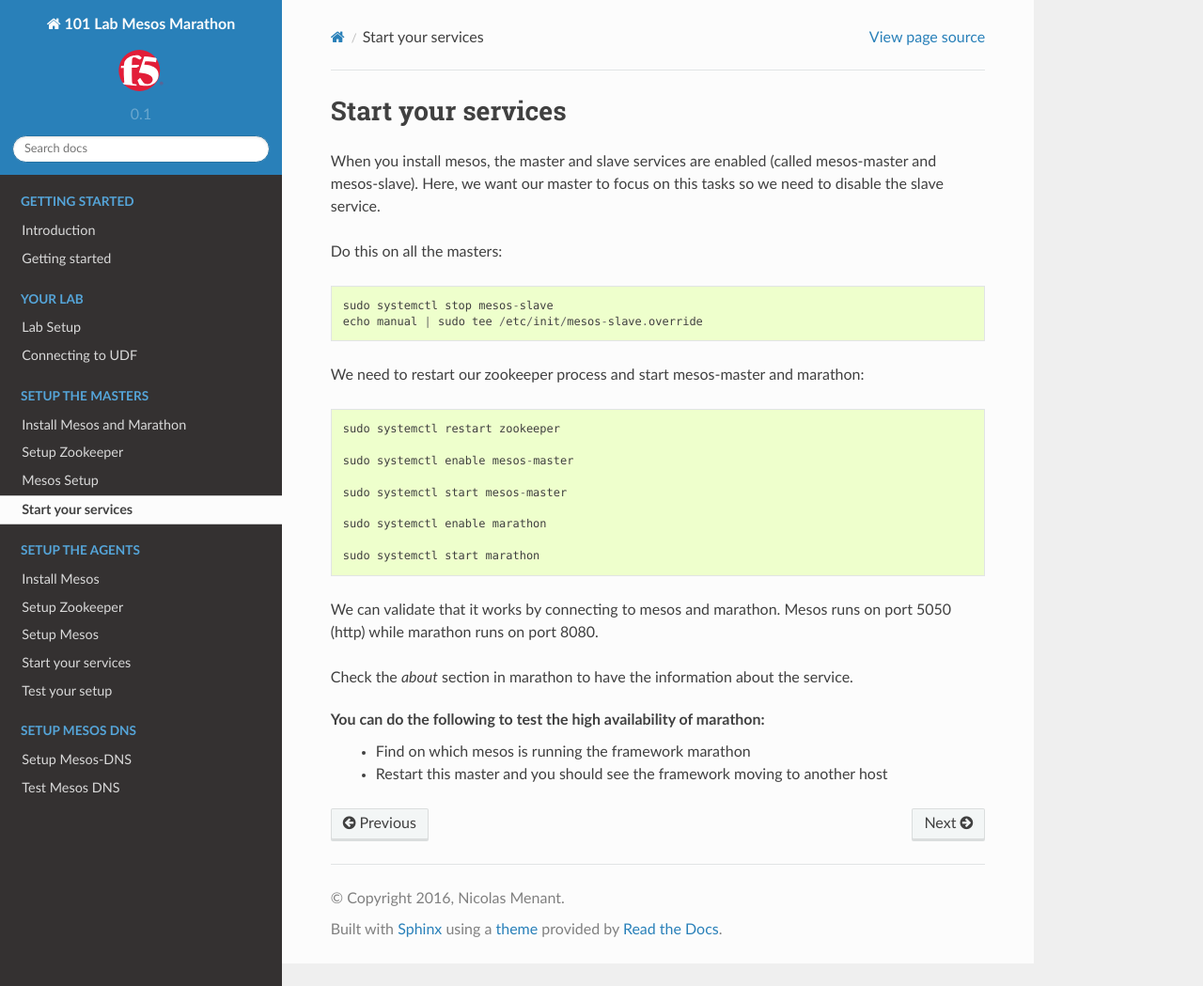
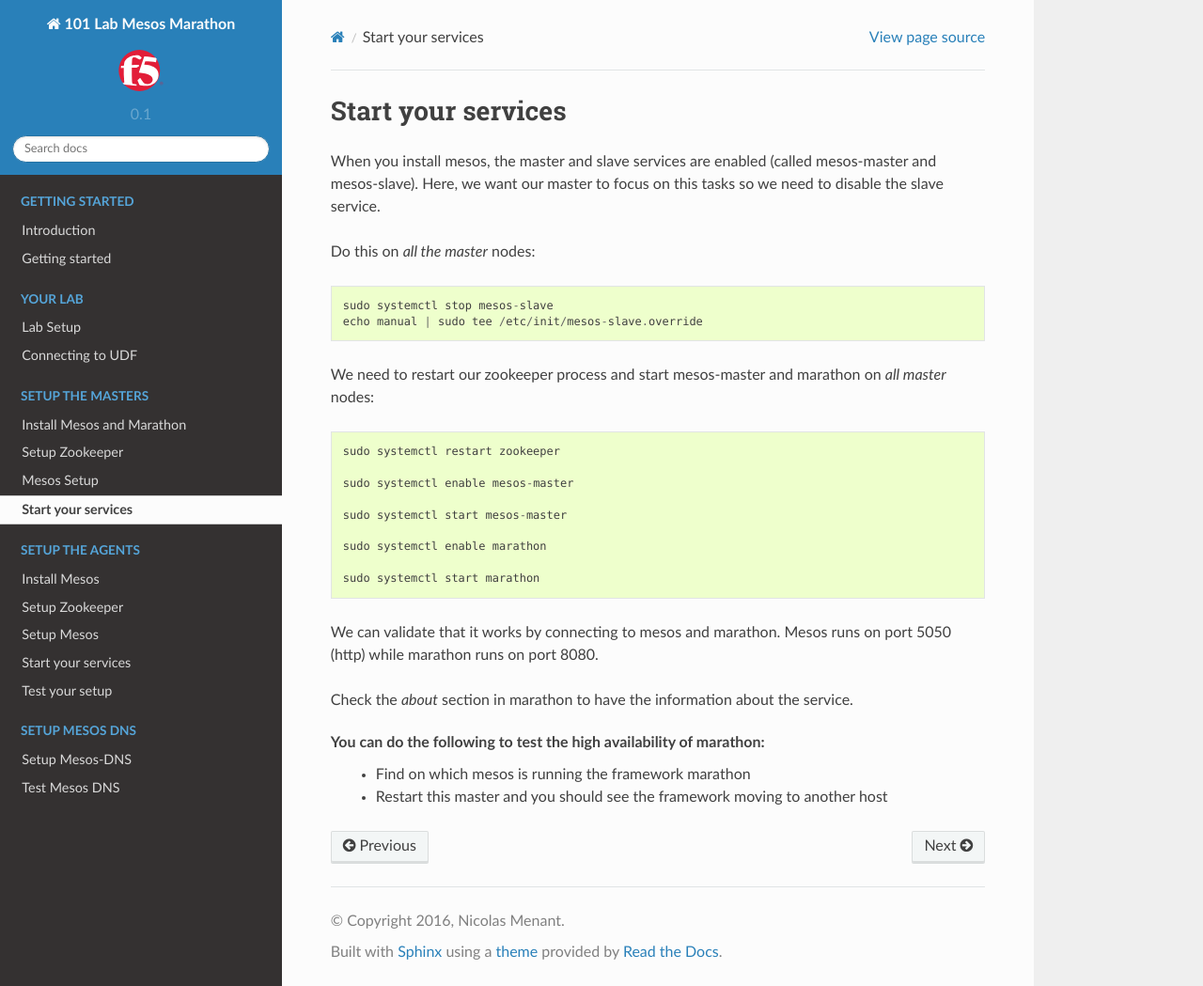
Before and after one commit to nmenant/f5-101-lab-Mesos-Marathon, a Sphinx documentation site: the page built from docs/setup-masters/start-services-master.rst, in a window 1280 px wide and 1049 px high. Shown: the whole window at 94% size. Built offline with Sphinx 7.4.7 and the Read the Docs theme 2.0.0, drawn with Linux system fonts in a browser that asks for light colours.

Commit message:
correct typos

```diff
--- a/docs/setup-masters/install-mesos-marathon.rst
+++ b/docs/setup-masters/install-mesos-marathon.rst
@@ -33,6 +33,7 @@
 Do the following commands:
 
 ::
+
 	#retrieve the key
 	sudo apt-key adv --keyserver keyserver.ubuntu.com --recv E56151BF
 
--- a/docs/setup-masters/start-services-master.rst
+++ b/docs/setup-masters/start-services-master.rst
@@ -3,7 +3,7 @@
 
 When you install mesos, the master and slave services are enabled (called mesos-master and mesos-slave). Here, we want our master to focus on this tasks so we need to disable the slave service.
 
-Do this on all the masters:
+Do this on *all the master* nodes:
 
 ::
 
@@ -11,7 +11,7 @@
 	echo manual | sudo tee /etc/init/mesos-slave.override
 
 
-We need to restart our zookeeper process and start mesos-master and marathon:
+We need to restart our zookeeper process and start mesos-master and marathon on *all master* nodes:
 
 ::
 
```
